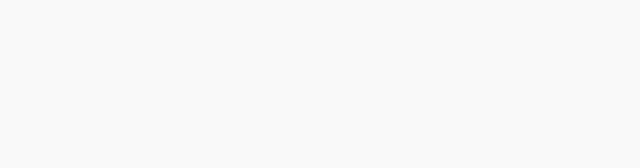
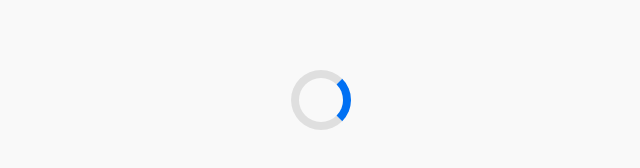
Before and after one commit to TiagoDiass/book-finder, a React (Create React App) app: page /books/1 in a window 1280 px wide. Shown: the part 300-468 px from the top of the page, without its empty margins (319-959 px from the left). Built offline with nearby package versions, Linux system fonts and the light colour scheme.

Commit message:
created loading component

```diff
--- a/src/components/BookBlock/index.js
+++ b/src/components/BookBlock/index.js
@@ -1,9 +1,10 @@
 import React from 'react';
+import { Link } from 'react-router-dom';
 
-import { BookBlock as BookBlockStyled, DetailsButton } from './styles';
+import { BookBlock as BookBlockStyled } from './styles';
 
 const BookBlock = (props) => {
-  const { thumbnailUrl, title, authors, description } = props.book;
+  const { id, thumbnailUrl, title, authors, description } = props.book;
 
   return (
     <BookBlockStyled>
@@ -17,9 +18,9 @@ const BookBlock = (props) => {
         </div>
         <p>{description}</p>
         <div className="details">
-          <DetailsButton>
+          <Link to={`/books/${encodeURIComponent(id)}`}>
             DETAILS <i className="fas fa-info-circle"></i>
-          </DetailsButton>
+          </Link>
         </div>
       </div>
     </BookBlockStyled>
--- a/src/components/BookBlock/styles.js
+++ b/src/components/BookBlock/styles.js
@@ -58,6 +58,28 @@ export const BookBlock = styled.div`
     .details {
       width: 100%;
     }
+
+    a {
+      display: block;
+      text-decoration: none;
+      width: 100%;
+      background-color: var(--color-blue);
+      color: var(--white);
+      text-transform: uppercase;
+      font-weight: 500;
+      border: none;
+      outline: none;
+      padding: 0.5rem 0.8rem;
+      text-align: center;
+      border-radius: 0.4rem;
+      cursor: pointer;
+
+      transition: filter 0.2s ease;
+
+      &:hover {
+        filter: brightness(0.9);
+      }
+    }
   }
 
   &:hover {
@@ -92,23 +114,3 @@ export const BookBlock = styled.div`
     }
   }
 `;
-
-export const DetailsButton = styled.button.attrs((props) => ({ type: 'button' }))`
-  width: 100%;
-  background-color: var(--color-blue);
-  color: var(--white);
-  text-transform: uppercase;
-  font-weight: 500;
-  border: none;
-  outline: none;
-  padding: 0.5rem 0.8rem;
-  text-align: center;
-  border-radius: 0.4rem;
-  cursor: pointer;
-
-  transition: filter 0.2s ease;
-
-  &:hover {
-    filter: brightness(0.9);
-  }
-`;
--- /dev/null
+++ b/src/components/Loading/index.js
@@ -0,0 +1,11 @@
+import React from 'react';
+
+import { Container, Spinner } from './styles';
+
+const Loading = () => (
+  <Container>
+    <Spinner />
+  </Container>
+);
+
+export default Loading;
--- /dev/null
+++ b/src/components/Loading/styles.js
@@ -0,0 +1,29 @@
+import styled, { keyframes } from 'styled-components';
+
+const rotate = keyframes`
+  from {
+    transform: rotate(0deg)
+  }
+
+  to {
+    transform: rotate(360deg);
+  }
+`;
+
+export const Container = styled.div`
+  background: transparent;
+  height: 100vh;
+  width: 100vw;
+  display: flex;
+  justify-content: center;
+  align-items: center;
+`;
+
+export const Spinner = styled.div`
+  height: 60px;
+  width: 60px;
+  border-radius: 50%;
+  border: 8px solid rgba(0, 0, 0, 0.1);
+  border-left-color: var(--color-blue);
+  animation: ${rotate} 1s linear infinite;
+`;
--- /dev/null
+++ b/src/pages/BookDetails/index.js
@@ -0,0 +1,21 @@
+import React, { useState } from 'react';
+
+import Loading from '../../components/Loading';
+
+function BookDetails(props) {
+  const [loading, setLoading] = useState(true);
+
+  return (
+    <>
+      {loading ? (
+        <Loading />
+      ) : (
+        <div>
+          CARREGADO <h1>MANOO</h1>{' '}
+        </div>
+      )}
+    </>
+  );
+}
+
+export default BookDetails;
--- /dev/null
+++ b/src/pages/BookDetails/styles.js
@@ -0,0 +1 @@
+// import styled from 'styled-components';
--- a/src/pages/Main/index.js
+++ b/src/pages/Main/index.js
@@ -36,6 +36,7 @@ function Main() {
           : 'https://books.google.com.br/googlebooks/images/no_cover_thumb.gif';
 
         return {
+          id: book.id,
           title: book.volumeInfo.title,
           authors: book.volumeInfo.authors,
           description: book.volumeInfo.description,
--- a/src/routes.js
+++ b/src/routes.js
@@ -2,13 +2,14 @@ import React from 'react';
 import { BrowserRouter, Switch, Route } from 'react-router-dom';
 
 import Main from './pages/Main';
+import BookDetails from './pages/BookDetails';
 
 export default function Routes() {
   return (
     <BrowserRouter>
       <Switch>
         <Route path="/" component={Main} exact />
-        {/* <Route path="/repository/:repository" component={Repository} /> */}
+        <Route path="/books/:book_id" component={BookDetails} />
       </Switch>
     </BrowserRouter>
   );
```
